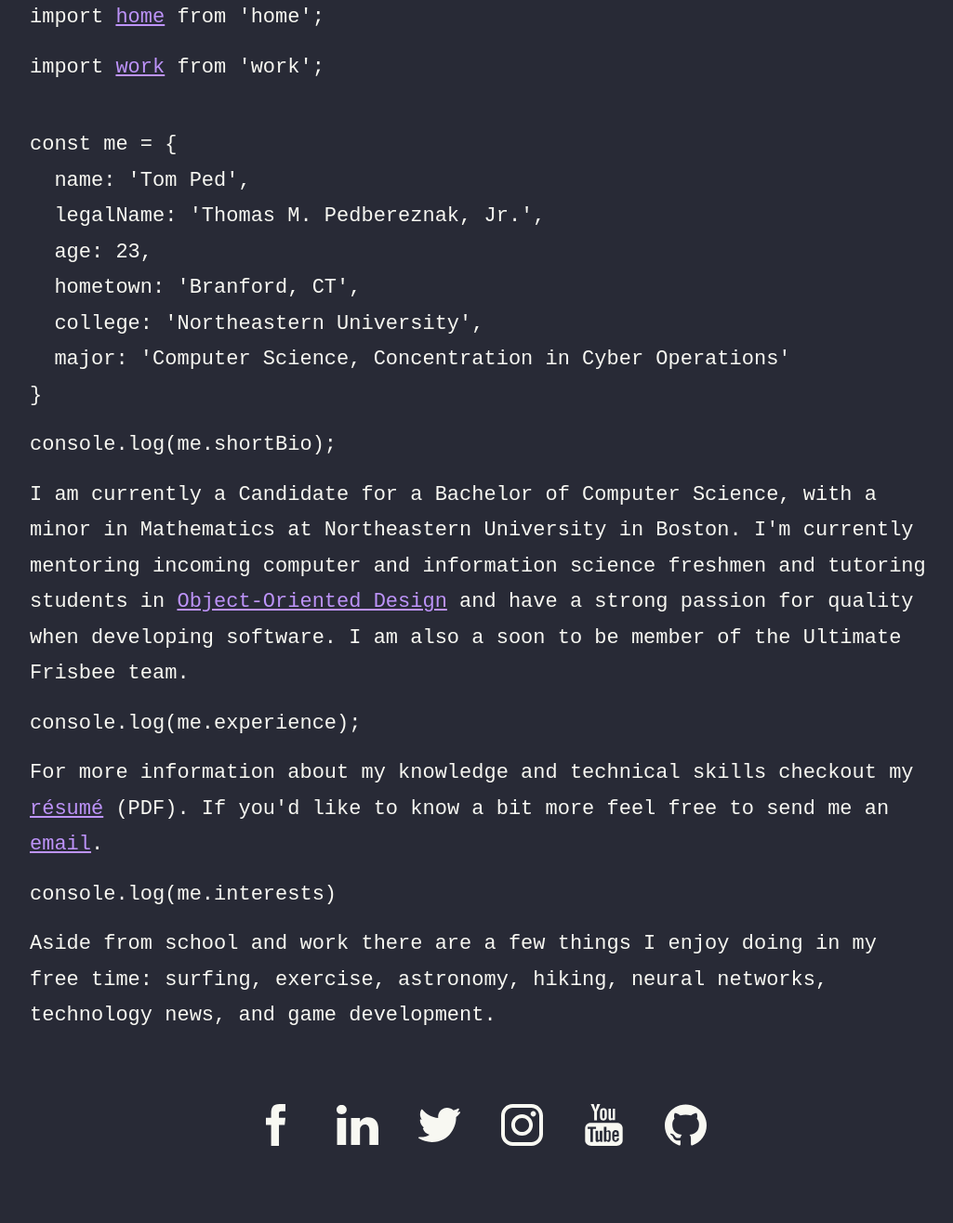
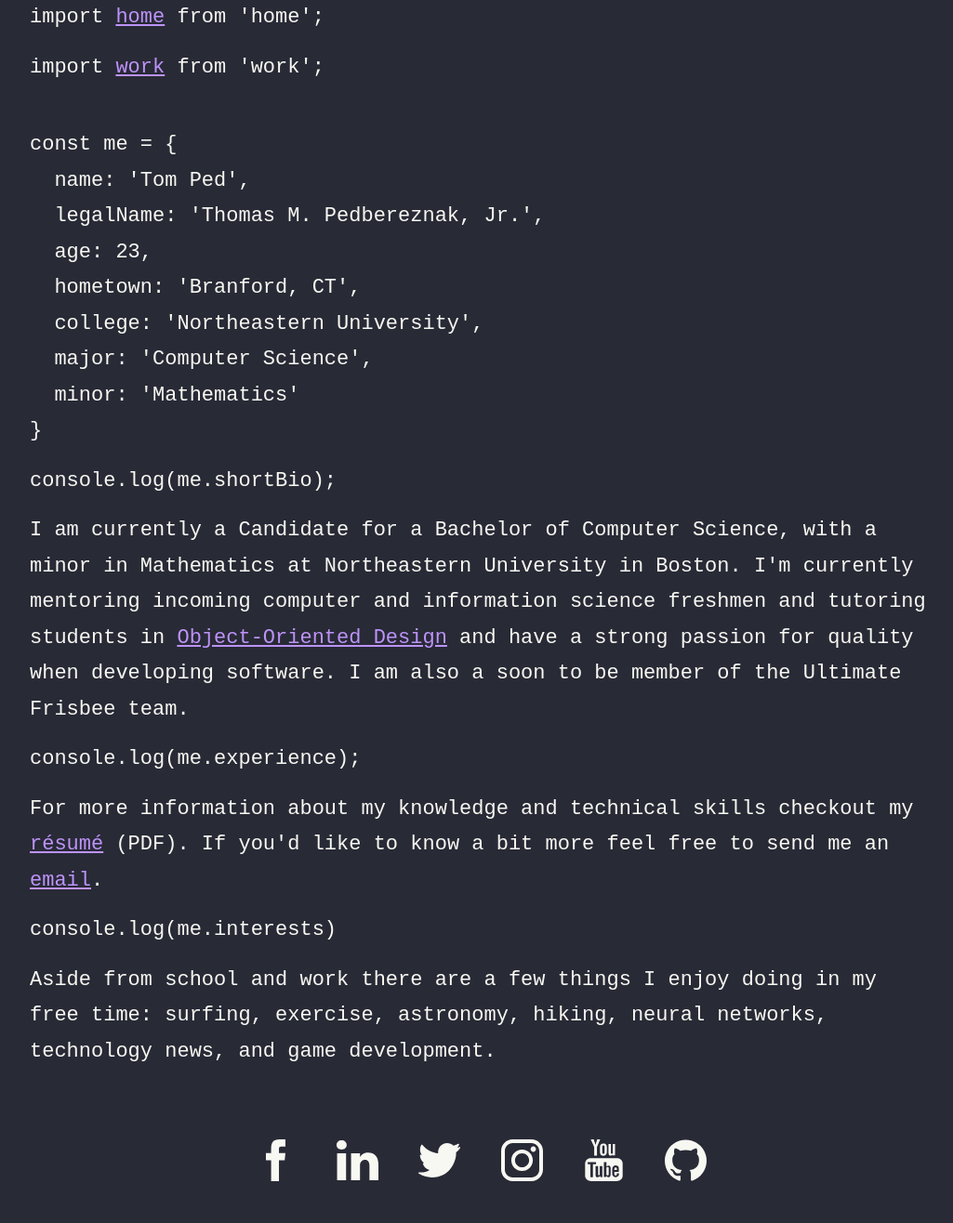
Before and after one commit to TomPed/TomPed.github.io, a Jekyll site: the page built from index.html, in a window 1280 px wide. Shown: the whole page at 93% size, without its empty margins (123-1148 px from the left). Built offline with Jekyll 4.4.1, drawn with Linux system fonts in a browser that asks for light colours; before the commit the page ends 1277 px from its top, so only the background shows below that.

Commit message:
Update index.html

```diff
--- a/index.html
+++ b/index.html
@@ -8,7 +8,8 @@ layout: default
   age: 23,
   hometown: 'Branford, CT',
   college: 'Northeastern University',
-  major: 'Computer Science, Concentration in Cyber Operations'
+  major: 'Computer Science',
+  minor: 'Mathematics'
 }</code></pre>
 
 <pre><code class="javascript console-log">console.log(me.shortBio);</code></pre>
```
